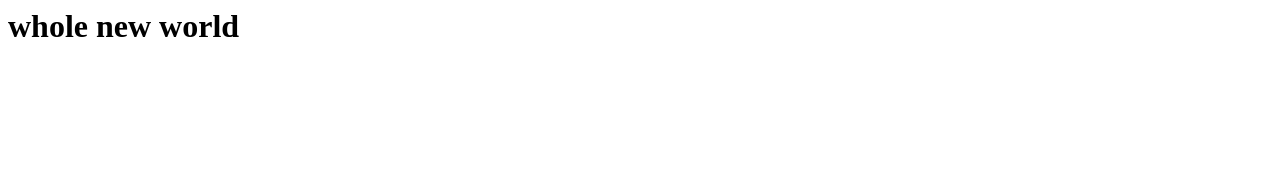
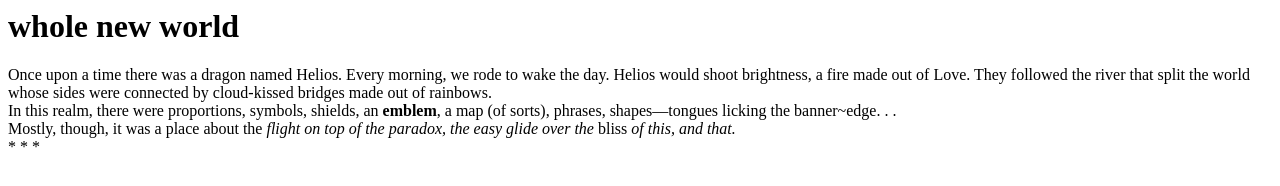
Before and after one commit to Worthelm/Worthelm-Keep, a plain HTML site: page index.html in a window 1280 px wide. Drawn offline with Linux system fonts and the light colour scheme.

Commit message:
Update index.html

```diff
--- a/index.html
+++ b/index.html
@@ -1 +1,8 @@
 <h1> whole new world </h1>
+
+<p1>
+Once upon a time there was a dragon named Helios. Every morning, we rode to wake the day. Helios would shoot brightness, a fire made out of Love. They followed the river that split the world whose sides were connected by cloud-kissed bridges made out of rainbows.
+<br> In this realm, there were proportions, symbols, shields, an <b>emblem</b>, a map (of sorts), phrases, shapes—tongues licking the banner~edge. . .
+<br>  Mostly, though, it was a place about the <i>flight on top of the paradox, the easy glide over the </i> bliss <i>of this, and that. </i>
+<br>  * * *
+</p1>
```
